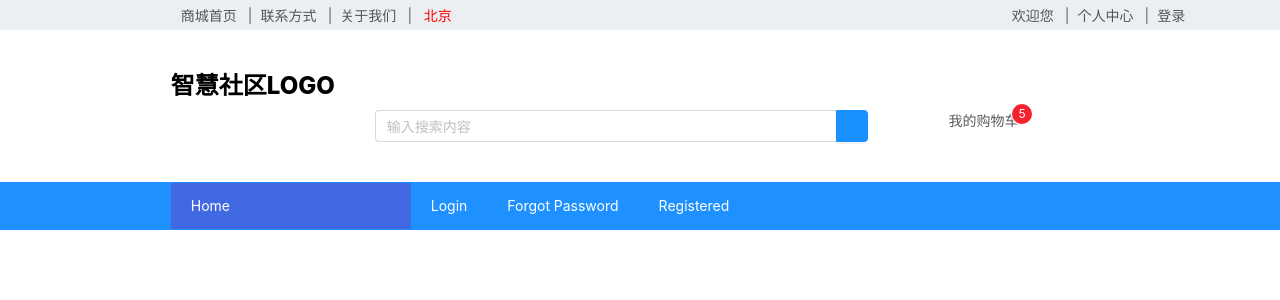
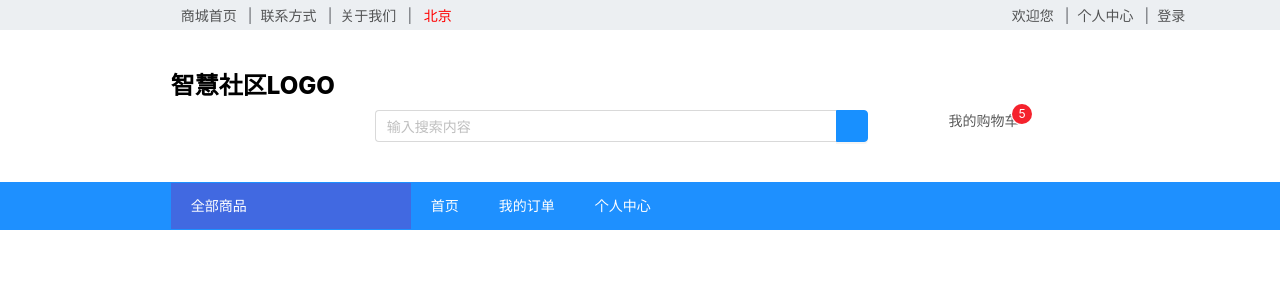
Before and after one commit to SUI5477100/dr_smart_community, a Vue app: page / in a window 1280 px wide. Shown: the top 300 px of the page. Built offline with nearby package versions, Linux system fonts and the light colour scheme.

Commit message:
fix：v-for循环遍历

```diff
--- a/src/components/homeComponents/navigationBar.vue
+++ b/src/components/homeComponents/navigationBar.vue
@@ -2,17 +2,8 @@
     <div class="navigation-container">
       <div class="menu-wrapper">
         <a-menu v-model="current" mode="horizontal" class="custom-menu">
-          <a-menu-item key="home">
-            <router-link to="/">Home</router-link>
-          </a-menu-item>
-          <a-menu-item key="login">
-            <router-link to="/login">Login</router-link>
-          </a-menu-item>
-          <a-menu-item key="forgotPassword">
-            <router-link to="/forgotPassword">Forgot Password</router-link>
-          </a-menu-item>
-          <a-menu-item key="registered">
-            <router-link to="/registered">Registered</router-link>
+          <a-menu-item v-for="item in menuItems" :key="item.key">
+            <router-link :to="item.link">{{ item.label }}</router-link>
           </a-menu-item>
         </a-menu>
       </div>
@@ -24,7 +15,13 @@
     name: 'NavigationBar',
     data() {
       return {
-        current: 'home'
+        current: 'home',
+        menuItems: [
+          { key: 'home', link: '/', label: '全部商品' },
+          { key: 'login', link: '/login', label: '首页' },
+          { key: 'forgotPassword', link: '/forgotPassword', label: '我的订单' },
+          { key: 'registered', link: '/registered', label: '个人中心' }
+        ]
       }
     }
   }
```
